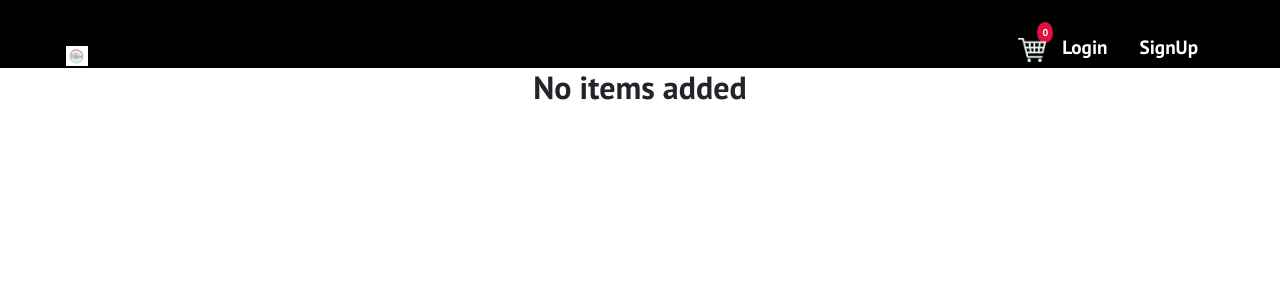
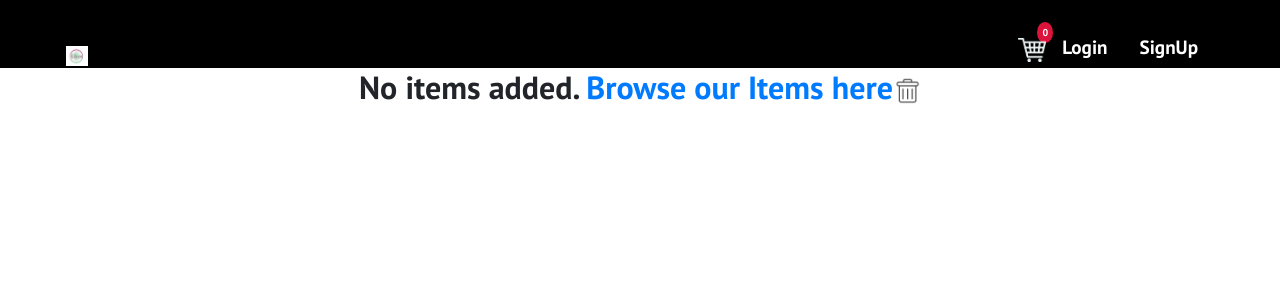
Before and after one commit to psagun/techzilla, a React (Create React App) app in the folder techzilla/: page /cart in a window 1280 px wide. Shown: the top 300 px of the page. Built offline with nearby package versions, Linux system fonts and the light colour scheme.

Commit message:
Update Cart.js

```diff
--- a/techzilla/src/components/homepage/Cart.js
+++ b/techzilla/src/components/homepage/Cart.js
@@ -15,7 +15,13 @@ export class Cart extends Component {
     render() {
         const { cart, increase, reduction, removeProduct, total } = this.context;
         if (cart.length === 0) {
-            return <h2 style={{ textAlign: "center" }}>No items added</h2>
+            return <h2 style={{ textAlign: "center" }}>No items added.
+            <Link to="/Products"> Browse our Items here</Link>
+                <Link
+                    to='/Products'>
+                    <img src={Delete} alt="" width="28" />
+                </Link>
+            </h2>
         } else {
             return (
                 <>
```
